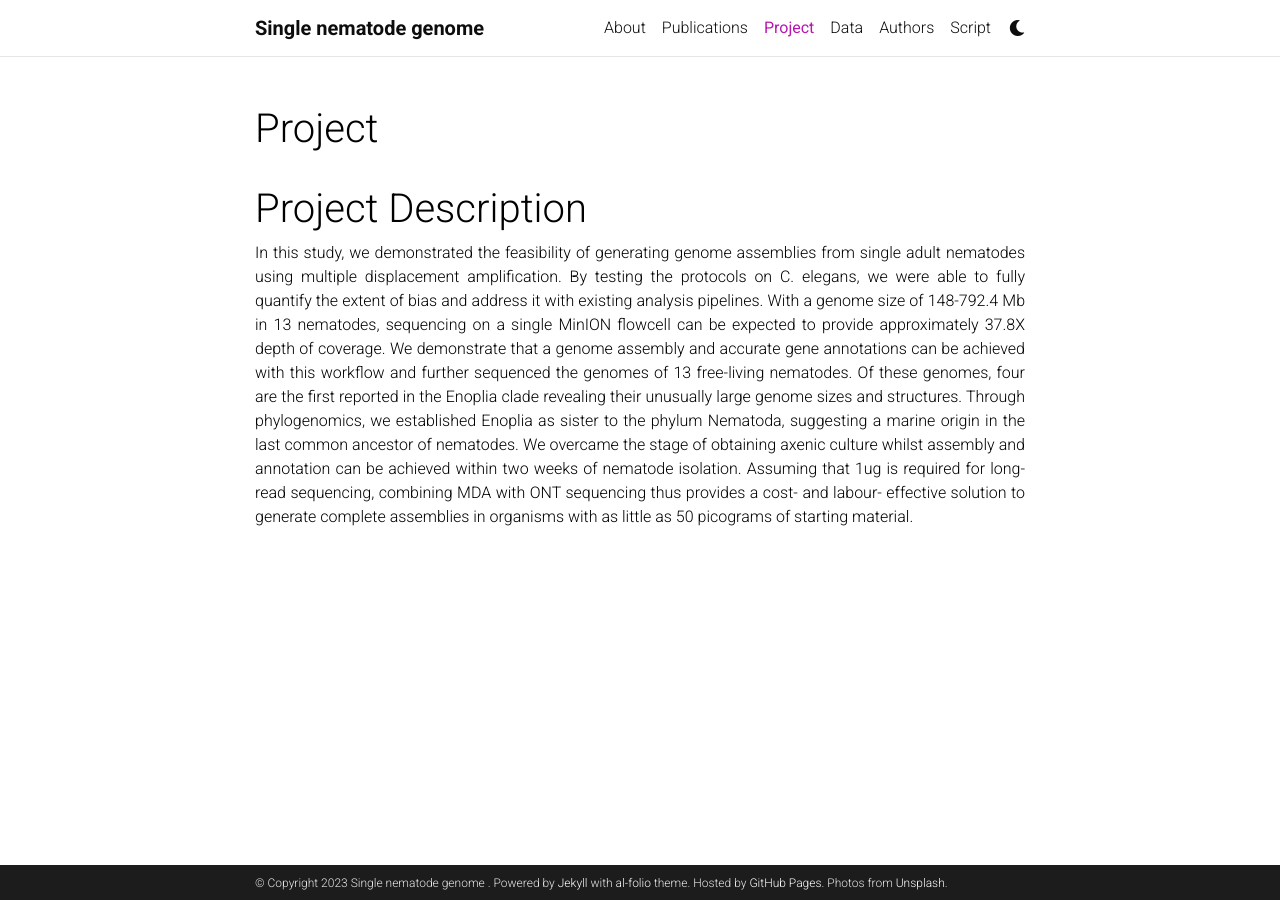
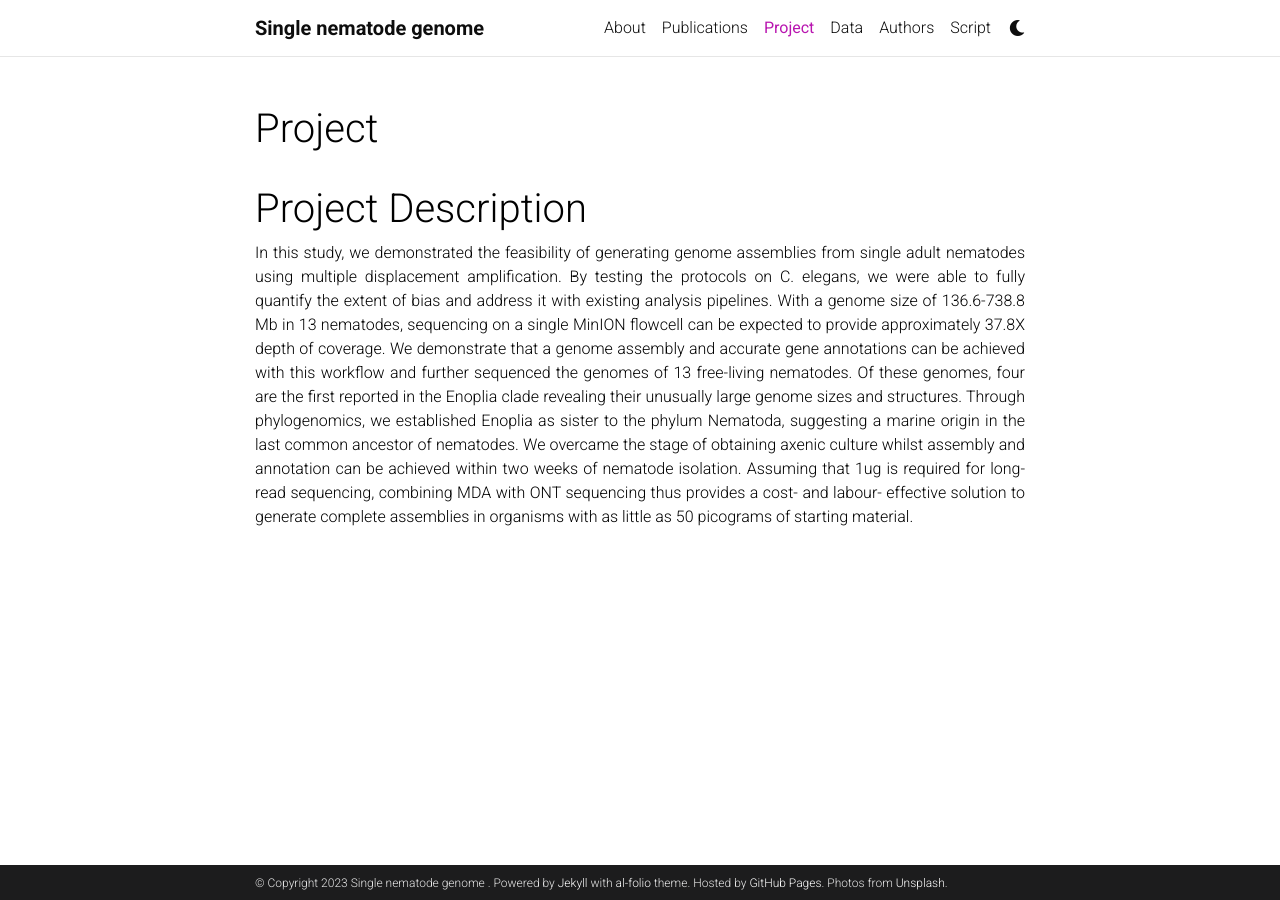
Before and after one commit to YiChienLee1010/Single-nematode-genome, a Jekyll site: the page built from _pages/projects.md, in a window 1280 px wide. Built offline with Jekyll 4.4.1, drawn with Linux system fonts in a browser that asks for light colours; comment, search, counter and statistics services are not loaded; a style sheet for code colours, icons or effects is not loaded.

Commit message:
Update projects.md

```diff
--- a/_pages/projects.md
+++ b/_pages/projects.md
@@ -8,5 +8,5 @@ nav_order: 2
 
 # Project Description
 
-In this study, we demonstrated the feasibility of generating genome assemblies from single adult nematodes using multiple displacement amplification. By testing the protocols on C. elegans, we were able to fully quantify the extent of bias and address it with existing analysis pipelines. With a genome size of 148-792.4 Mb in 13 nematodes, sequencing on a single MinION flowcell can be expected to provide approximately 37.8X depth of coverage. We demonstrate that a genome assembly and accurate gene annotations can be achieved with this workflow and further sequenced the genomes of 13 free-living nematodes. Of these genomes, four are the first reported in the Enoplia clade revealing their unusually large genome sizes and structures. Through phylogenomics, we established Enoplia as sister to the phylum Nematoda, suggesting a marine origin in the last common ancestor of nematodes. We overcame the stage of obtaining axenic culture whilst assembly and annotation can be achieved within two weeks of nematode isolation. Assuming that 1ug is required for long-read sequencing, combining MDA with ONT sequencing thus provides a cost- and labour- effective solution to generate complete assemblies in organisms with as little as 50 picograms of starting material.
+In this study, we demonstrated the feasibility of generating genome assemblies from single adult nematodes using multiple displacement amplification. By testing the protocols on C. elegans, we were able to fully quantify the extent of bias and address it with existing analysis pipelines. With a genome size of 136.6-738.8 Mb in 13 nematodes, sequencing on a single MinION flowcell can be expected to provide approximately 37.8X depth of coverage. We demonstrate that a genome assembly and accurate gene annotations can be achieved with this workflow and further sequenced the genomes of 13 free-living nematodes. Of these genomes, four are the first reported in the Enoplia clade revealing their unusually large genome sizes and structures. Through phylogenomics, we established Enoplia as sister to the phylum Nematoda, suggesting a marine origin in the last common ancestor of nematodes. We overcame the stage of obtaining axenic culture whilst assembly and annotation can be achieved within two weeks of nematode isolation. Assuming that 1ug is required for long-read sequencing, combining MDA with ONT sequencing thus provides a cost- and labour- effective solution to generate complete assemblies in organisms with as little as 50 picograms of starting material.
 {: .text-justify}
```
